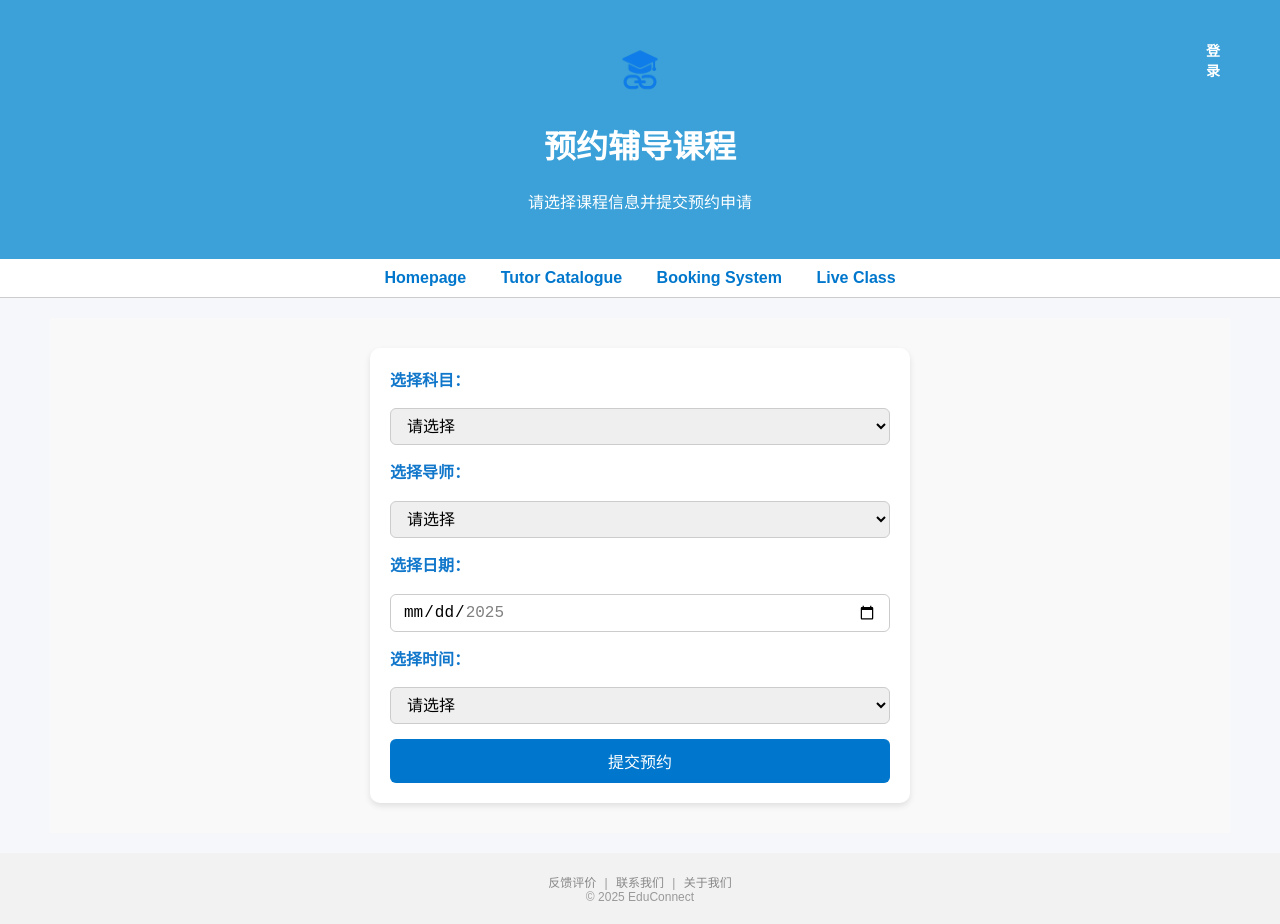
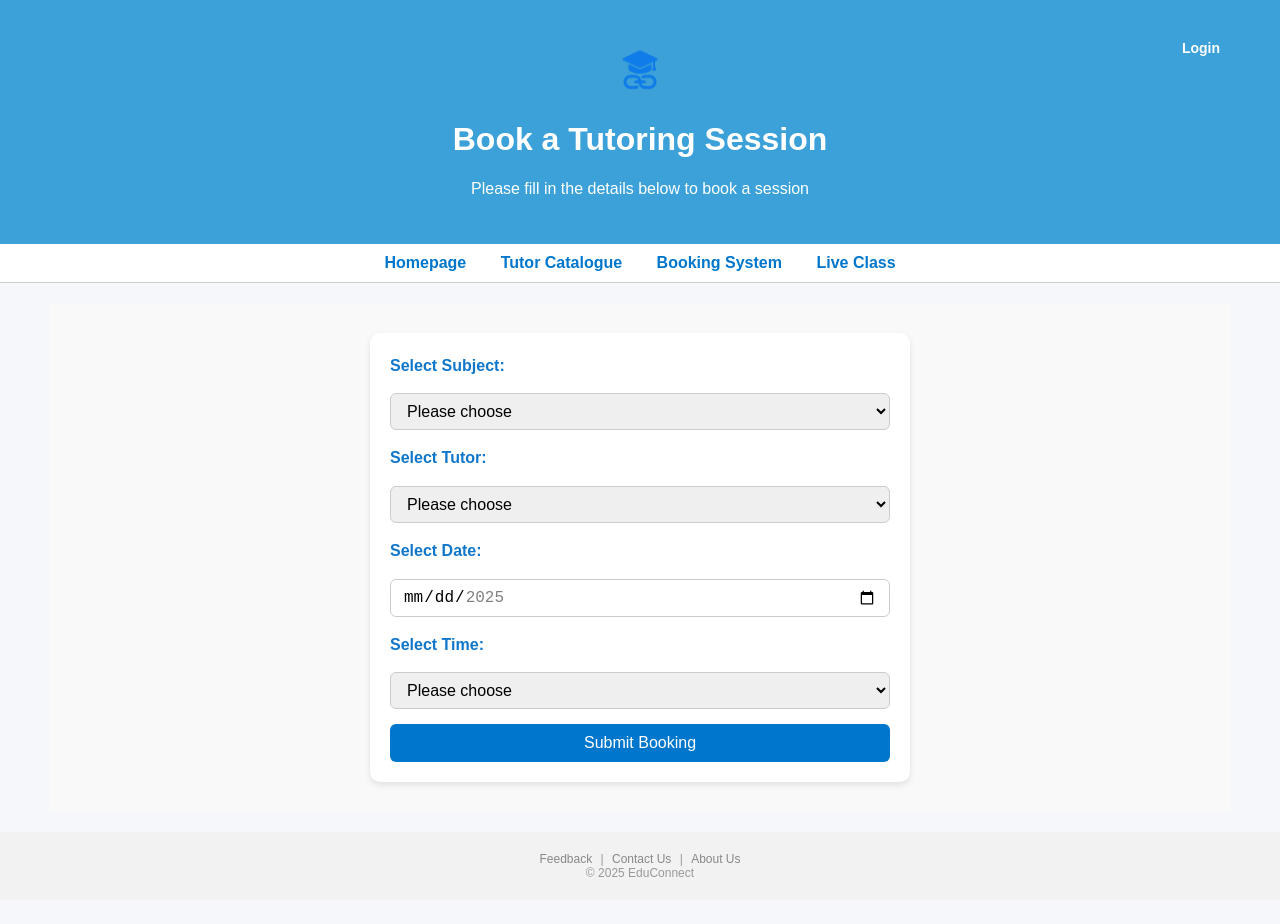
Before and after one commit to Andyming13/educonnect, a plain HTML site: page booking.html in a window 1280 px wide. After the commit the page ends 900 px from the top, so only its background shows below. Drawn offline with Linux system fonts and the light colour scheme.

Commit message:
更新预约界面

```diff
--- a/booking.html
+++ b/booking.html
@@ -1,8 +1,8 @@
 <!DOCTYPE html>
-<html lang="zh">
+<html lang="en">
 <head>
   <meta charset="UTF-8">
-  <title>预约辅导课程 - EduConnect</title>
+  <title>Book a Tutoring Session - EduConnect</title>
   <link rel="stylesheet" href="style.css">
   <link rel="icon" href="assets/logo.png">
   <style>
@@ -26,10 +26,10 @@
   <header style="position: relative;">
     <img src="assets/logo.png" alt="EduConnect Logo" class="logo">
     <div class="top-login">
-      <a href="login.html">登录</a>
+      <a href="login.html">Login</a>
     </div>
-    <h1>预约辅导课程</h1>
-    <p>请选择课程信息并提交预约申请</p>
+    <h1>Book a Tutoring Session</h1>
+    <p>Please fill in the details below to book a session</p>
   </header>
 
   <nav>
@@ -42,19 +42,19 @@
   <main>
     <section class="booking-form">
       <form onsubmit="handleSubmit(event)">
-        <label for="subject">选择科目：</label>
+        <label for="subject">Select Subject:</label>
         <select id="subject" name="subject" required>
-          <option value="">请选择</option>
-          <option value="数学">数学</option>
-          <option value="计算机">计算机</option>
-          <option value="物理">物理</option>
-          <option value="化学">化学</option>
-          <option value="英语">英语</option>
+          <option value="">Please choose</option>
+          <option value="Math">Math</option>
+          <option value="Computer Science">Computer Science</option>
+          <option value="Physics">Physics</option>
+          <option value="Chemistry">Chemistry</option>
+          <option value="English">English</option>
         </select>
 
-        <label for="tutor">选择导师：</label>
+        <label for="tutor">Select Tutor:</label>
         <select id="tutor" name="tutor" required>
-          <option value="">请选择</option>
+          <option value="">Please choose</option>
           <option>Emily Zhang</option>
           <option>John Miller</option>
           <option>Sofia Oliveira</option>
@@ -67,12 +67,12 @@
           <option>Ahmed Hassan</option>
         </select>
 
-        <label for="date">选择日期：</label>
+        <label for="date">Select Date:</label>
         <input type="date" id="date" name="date" required>
 
-        <label for="time">选择时间：</label>
+        <label for="time">Select Time:</label>
         <select id="time" name="time" required>
-          <option value="">请选择</option>
+          <option value="">Please choose</option>
           <option>08:00 - 09:00</option>
           <option>09:00 - 10:00</option>
           <option>10:00 - 11:00</option>
@@ -84,23 +84,23 @@
           <option>16:00 - 17:00</option>
         </select>
 
-        <button type="submit">提交预约</button>
+        <button type="submit">Submit Booking</button>
       </form>
 
-      <!-- 提交成功提示框 -->
-      <p id="successMessage" class="success-message" style="display: none;">✅ 您的预约已成功提交！</p>
+      <!-- Success message -->
+      <p id="successMessage" class="success-message" style="display: none;">✅ Your booking was submitted successfully!</p>
     </section>
   </main>
 
   <footer class="footer-muted">
-    <a href="feedback.html">反馈评价</a> |
-    <a href="contact.html">联系我们</a> |
-    <a href="about.html">关于我们</a><br>
+    <a href="feedback.html">Feedback</a> |
+    <a href="contact.html">Contact Us</a> |
+    <a href="about.html">About Us</a><br>
     <span>&copy; 2025 EduConnect</span>
   </footer>
 
   <script>
-    // 设置日期范围为今天起的 30 天
+    // Set date range to next 30 days
     const dateInput = document.getElementById("date");
     const today = new Date();
     const maxDate = new Date();
@@ -113,9 +113,9 @@
     dateInput.setAttribute("min", formatDate(today));
     dateInput.setAttribute("max", formatDate(maxDate));
 
-    // 成功提交处理
+    // Show success message
     function handleSubmit(event) {
-      event.preventDefault(); // 阻止表单提交刷新页面
+      event.preventDefault();
       document.getElementById("successMessage").style.display = "block";
     }
   </script>
```
